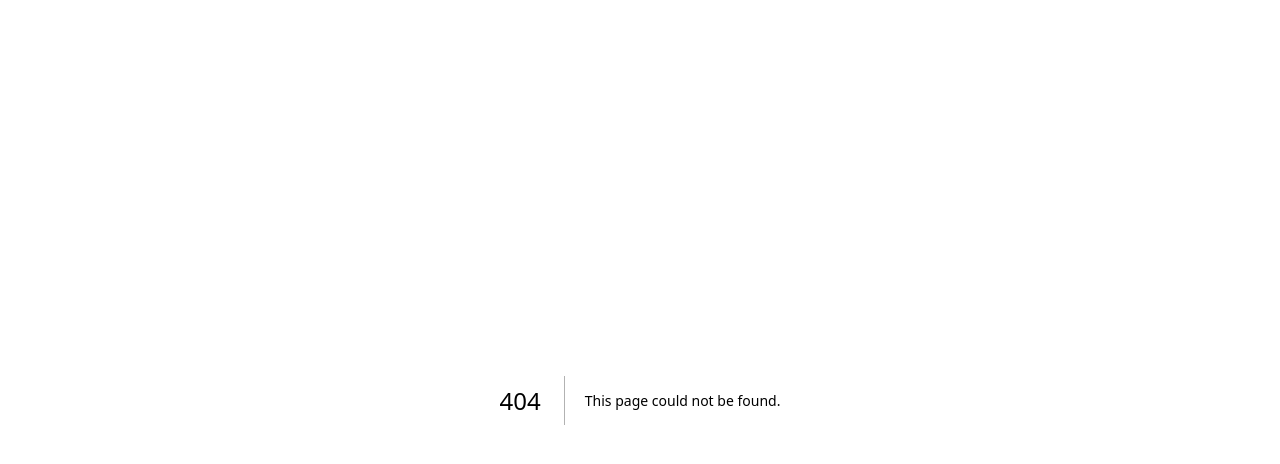
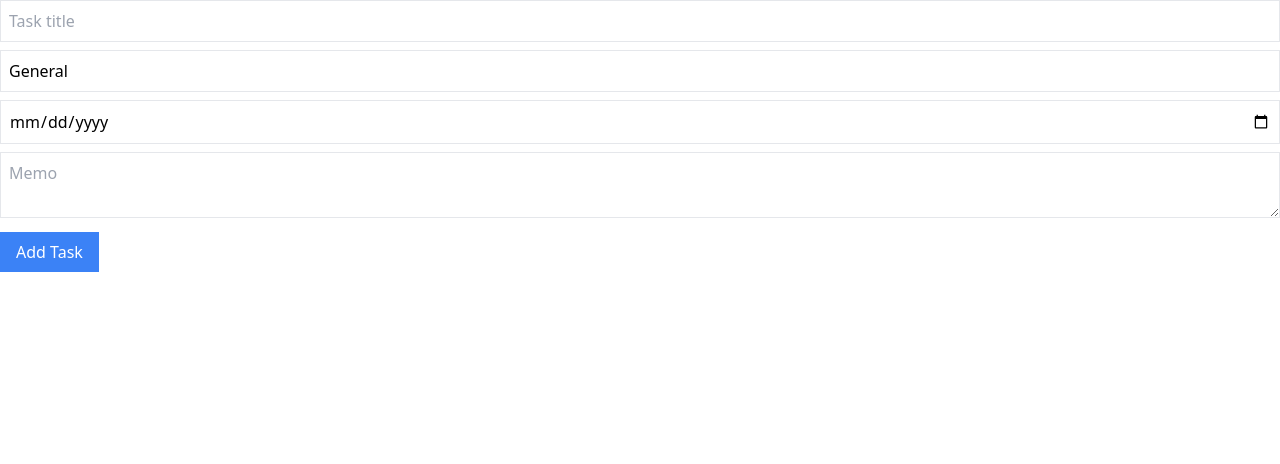
Before and after one commit to yongkyu4803/codex_test, a Next.js app: page /client in a window 1280 px wide. Before the commit this address had no page. Shown: the top 464 px of the page. Built offline with nearby package versions, Linux system fonts and the light colour scheme.

Commit message:
Add separate client page

```diff
--- /dev/null
+++ b/pages/client.js
@@ -0,0 +1,32 @@
+import { useEffect, useState } from 'react'
+import TodoForm from '@/components/TodoForm'
+import TodoList from '@/components/TodoList'
+
+export default function ClientPage() {
+  const [todos, setTodos] = useState([])
+
+  useEffect(() => {
+    const stored = localStorage.getItem('todos')
+    if (stored) setTodos(JSON.parse(stored))
+  }, [])
+
+  useEffect(() => {
+    localStorage.setItem('todos', JSON.stringify(todos))
+  }, [todos])
+
+  const addTodo = todo => {
+    setTodos([...todos, { ...todo, id: Date.now() }])
+  }
+
+  const updateProgress = (id, progress) => {
+    setTodos(todos.map(t => (t.id === id ? { ...t, progress } : t)))
+  }
+
+  return (
+    <div>
+      {/* Layout will be customized by the client */}
+      <TodoForm onAdd={addTodo} />
+      <TodoList todos={todos} onUpdate={updateProgress} />
+    </div>
+  )
+}
```
